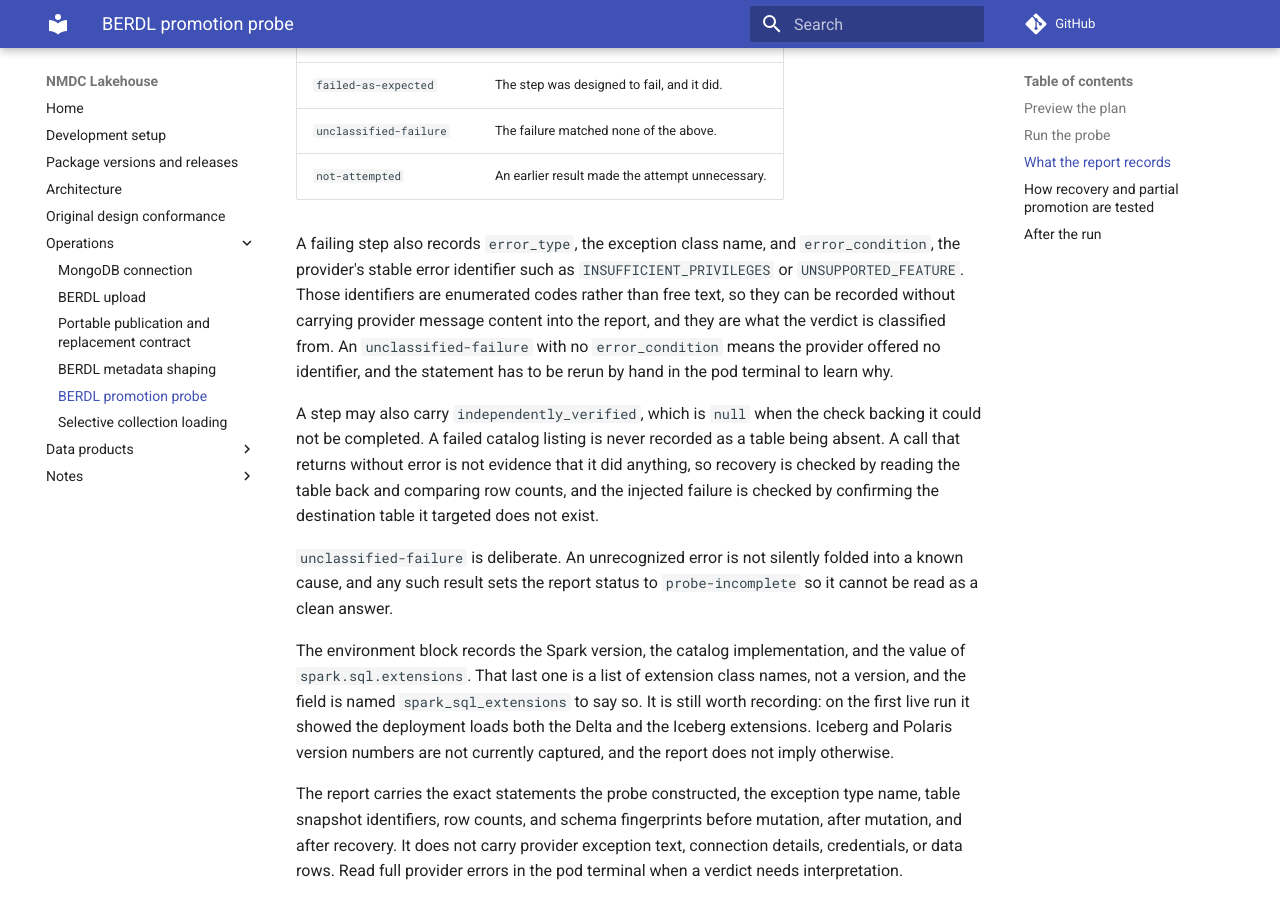
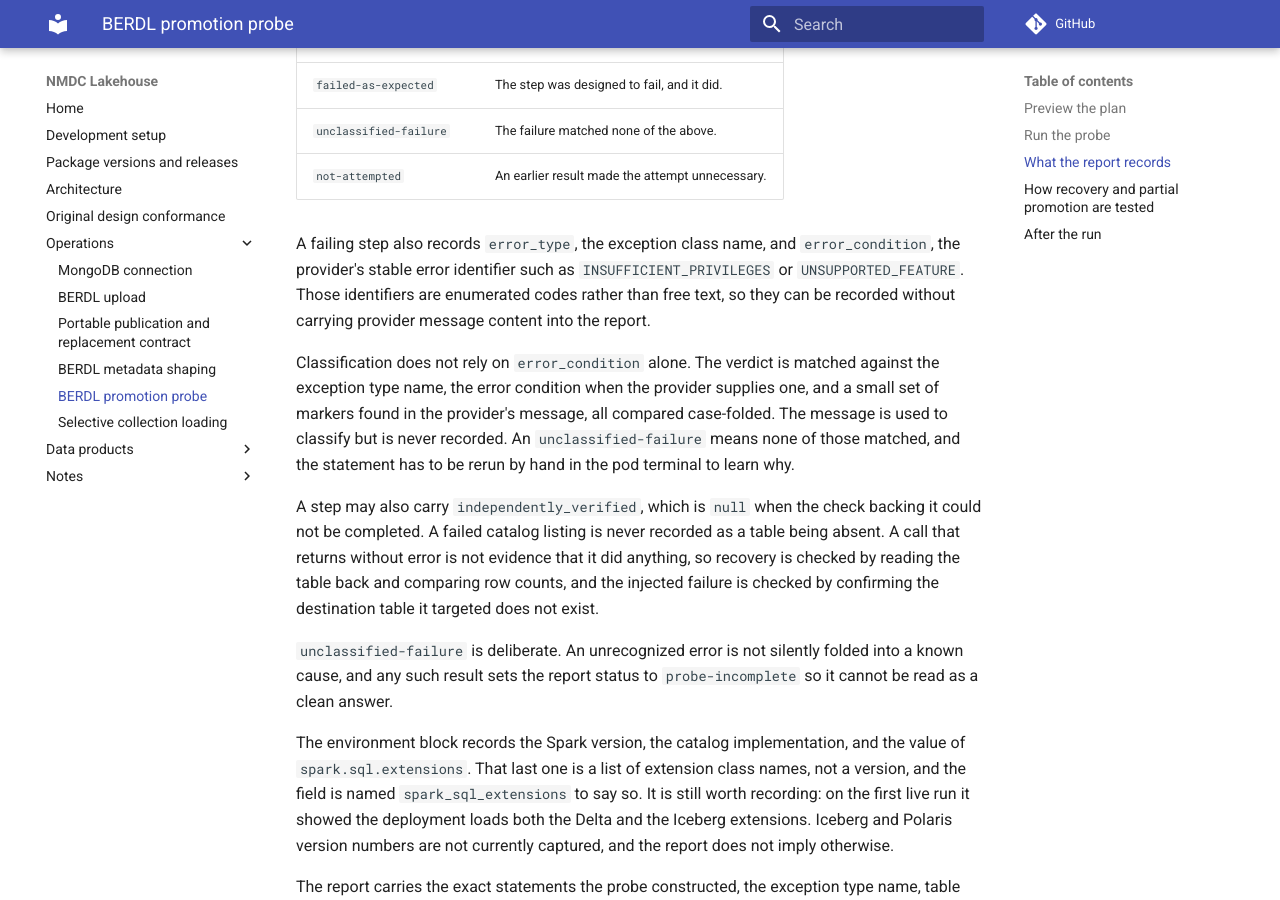
Before and after one commit to microbiomedata/nmdc-lakehouse, an MkDocs documentation site: the page built from docs/berdl-promotion-probe.md, in a window 1280 px wide and 900 px high, scrolled down 1496 px. Built offline with MkDocs 1.6.1 and Material for MkDocs 9.7.7, drawn with Linux system fonts in a browser that asks for light colours; comment, search, counter and statistics services are not loaded.

Commit message:
Case-fold the canonical-name guard and the test that checks it
Co-Authored-By: Claude Opus 5 (1M context) <noreply@anthropic.com>

```diff
--- a/docs/berdl-promotion-probe.md
+++ b/docs/berdl-promotion-probe.md
@@ -69,10 +69,14 @@ A failing step also records `error_type`, the exception class name, and
 `error_condition`, the provider's stable error identifier such as
 `INSUFFICIENT_PRIVILEGES` or `UNSUPPORTED_FEATURE`. Those identifiers are
 enumerated codes rather than free text, so they can be recorded without carrying
-provider message content into the report, and they are what the verdict is
-classified from. An `unclassified-failure` with no `error_condition` means the
-provider offered no identifier, and the statement has to be rerun by hand in the
-pod terminal to learn why.
+provider message content into the report.
+
+Classification does not rely on `error_condition` alone. The verdict is matched
+against the exception type name, the error condition when the provider supplies
+one, and a small set of markers found in the provider's message, all compared
+case-folded. The message is used to classify but is never recorded. An
+`unclassified-failure` means none of those matched, and the statement has to be
+rerun by hand in the pod terminal to learn why.
 
 A step may also carry `independently_verified`, which is `null` when the check
 backing it could not be completed. A failed catalog listing is never recorded as
```
Also changed, not shown: 2 other files.
